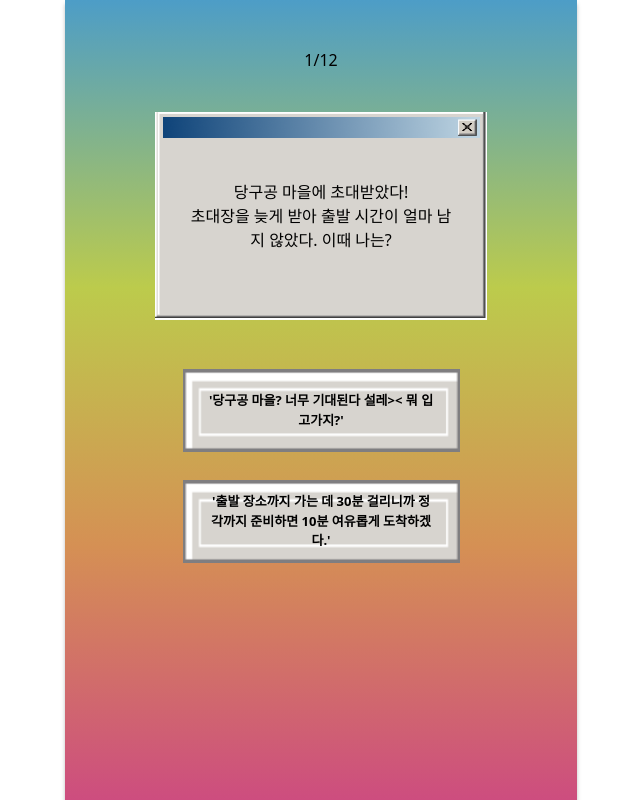
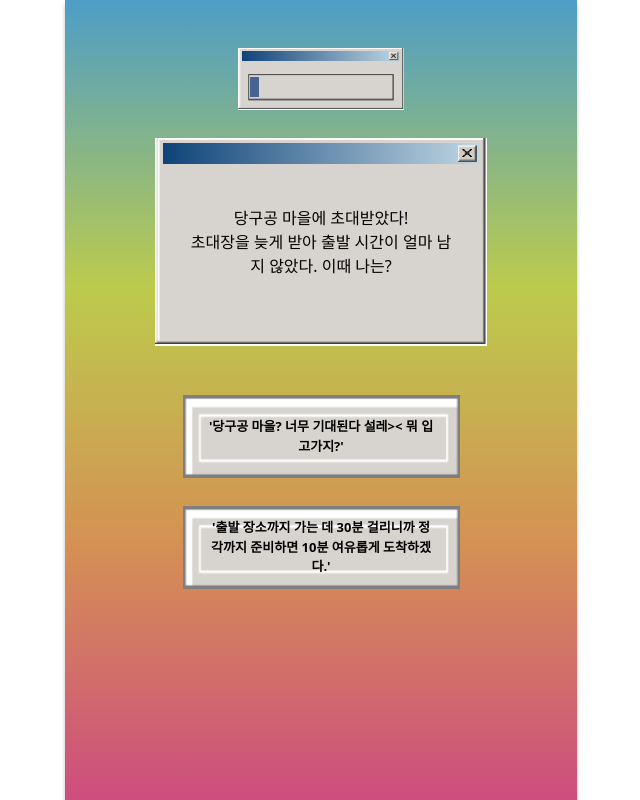
Before and after one commit to park-siwan/pringco-personality-type-test, a Next.js app: page /test in a window 1280 px wide. Shown: the whole page, without its empty margins (319-959 px from the left). Built offline with nearby package versions, Linux system fonts and the light colour scheme.

Commit message:
feat: 로딩바 표현

```diff
--- a/pages/test.tsx
+++ b/pages/test.tsx
@@ -6,6 +6,7 @@ import questionBox from '../public/images/test/question-box.png';
 import first from '../public/images/test/1/first.png';
 import second from '../public/images/test/1/second.png';
 import grayBtn from '../public/images/grayBtn.png';
+import steper from '../public/images/test/steper.png';
 
 export default function Test() {
   const route = useRouter();
@@ -49,16 +50,32 @@ export default function Test() {
       step: typeCounts.step + 1,
     });
   };
-  /**
-   * - pre-line 으로 줄바꿈 표현
-   * @link https://aboooks.tistory.com/187
-   **/
-  const btnStyle =
-    'bg-red-500 text-white w-full p-6 rounded-xl mb-3 h-32 whitespace-pre-line';
+
+  const LoadingBar = ({ index }: { index: number }) => {
+    const leftNumber = 12 * (index + 1);
+    return (
+      <div
+        className={`w-[9.36px] h-[20px] bg-[#476492] absolute top-[29px]`}
+        style={{ left: leftNumber }}
+      ></div>
+    );
+  };
+
   const TestDoc = () => {
     return (
       <div className='flex flex-col'>
-        <h2 className='text-center mb-10'>{typeCounts.step + 1}/12</h2>
+        <div className='flex justify-center w-full'>
+          <div className='flex justify-center mb-7 relative'>
+            <Image
+              src={steper}
+              className=''
+              alt={`${(typeCounts.step + 1).toString()}번째`}
+            />
+            {Array.from({ length: typeCounts.step + 1 }).map((item, index) => (
+              <LoadingBar key={index} index={index} />
+            ))}
+          </div>
+        </div>
         <div className='flex justify-center mb-[49px]'>
           <div className='flex justify-center items-center relative w-[332px]'>
             <Image
```
Also changed, not shown: public/images/test/steper.png (added).
